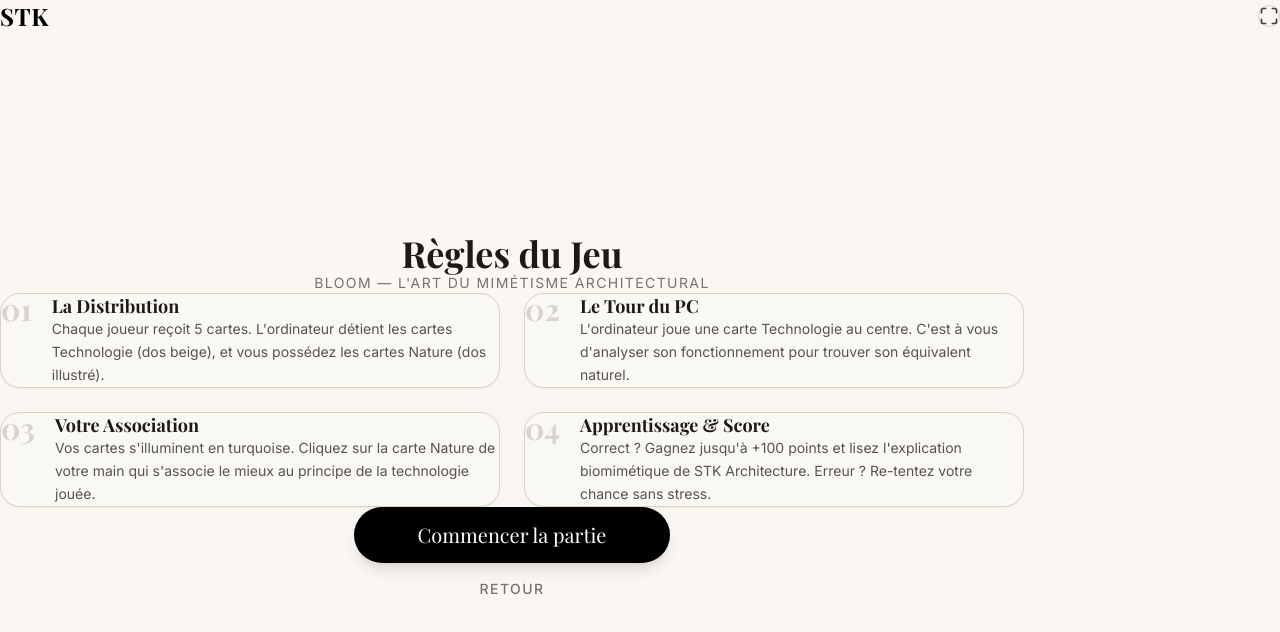
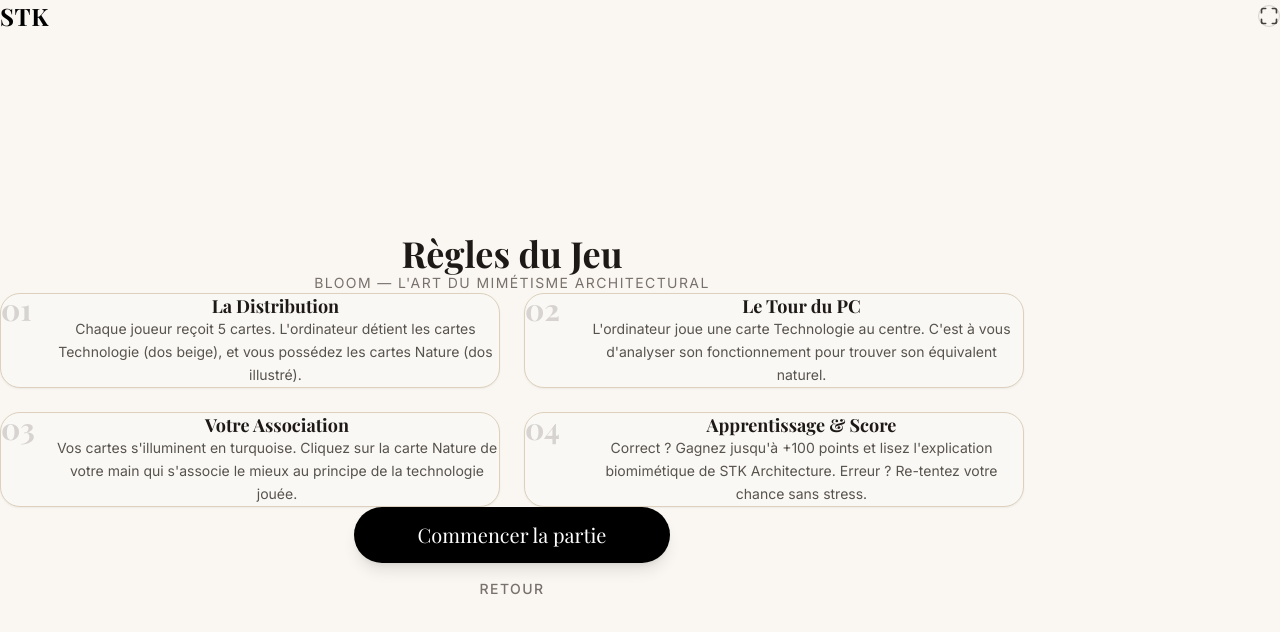
Before and after one commit to quentinoudin/bloom, a React (Vite) app: page / in a window 1280 px wide. Both pictures are taken after a click on the button "Jouer". Shown: the top 632 px of the page. Built offline with nearby package versions, Linux system fonts and the light colour scheme; a web font is replaced by a local one.

Commit message:
fix: center text in rules cards

```diff
--- a/src/components/RulesScreen.jsx
+++ b/src/components/RulesScreen.jsx
@@ -104,7 +104,7 @@ export default function RulesScreen({ onStart, onBack }) {
               >
                 {rule.step}
               </span>
-              <div className="flex-1">
+              <div className="flex-1 text-center">
                 <h3
                   className="text-lg font-bold text-stone-900 mb-2 leading-snug"
                   style={{ fontFamily: "'Playfair Display', serif" }}
```
